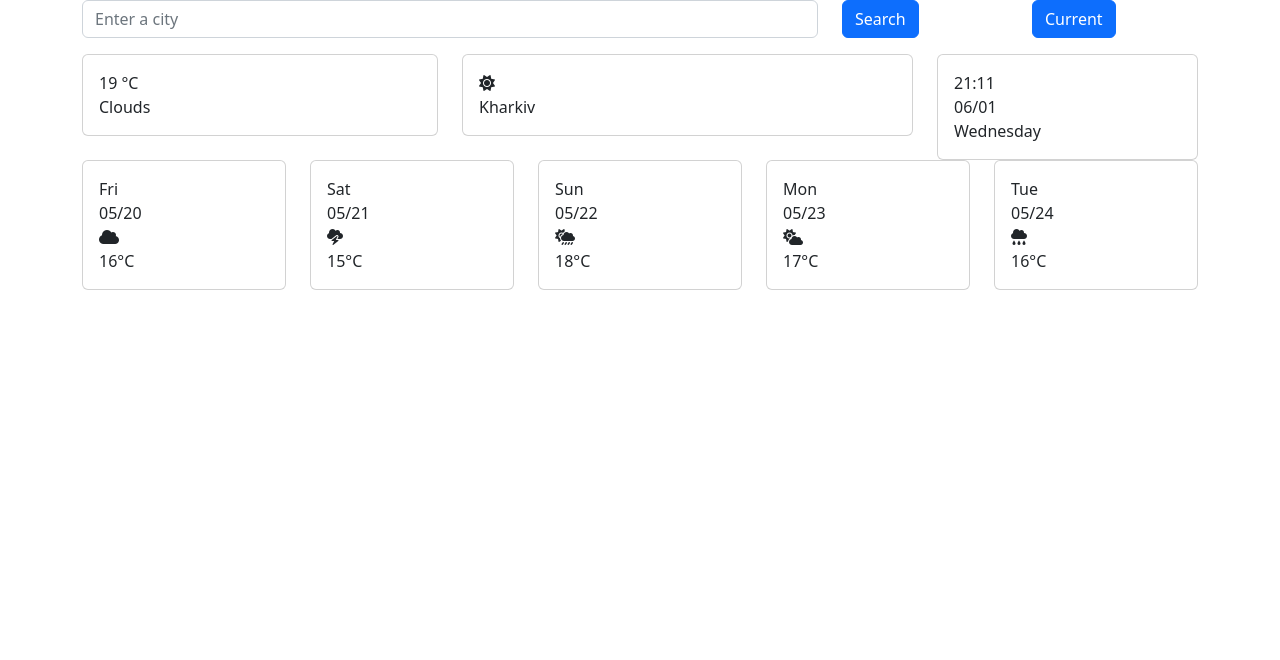
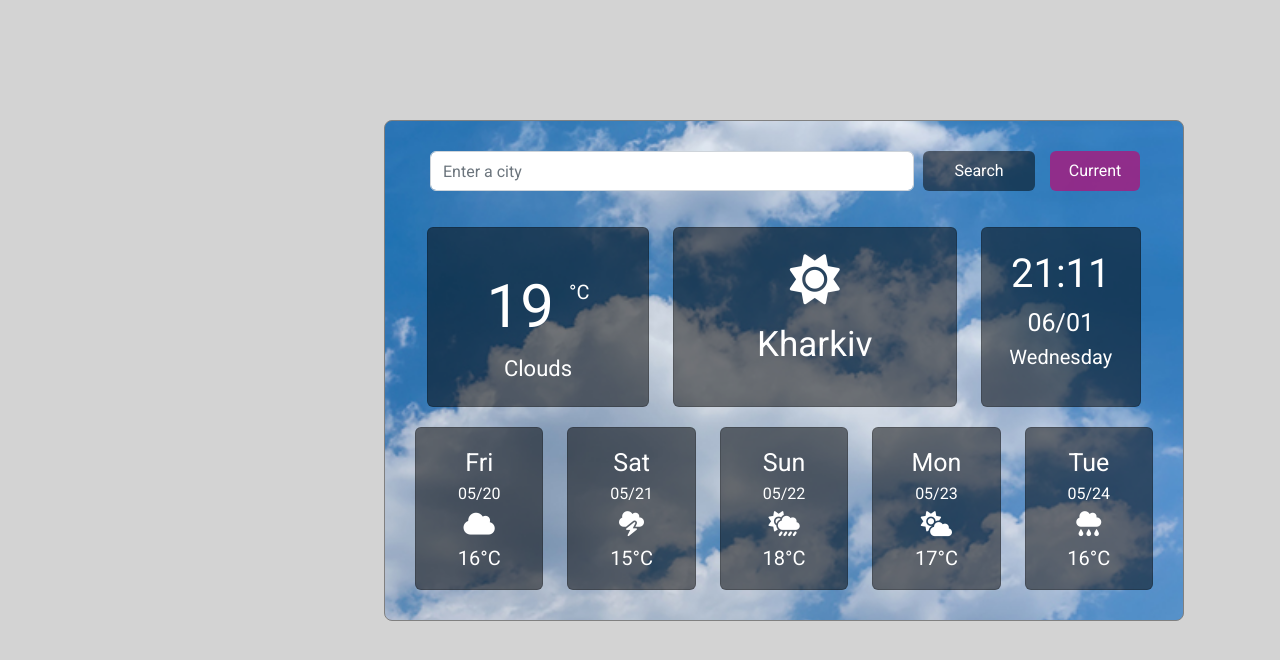
Before and after one commit to JuliaTroitskaya/weather-app, a plain HTML site: page index.html in a window 1280 px wide. Drawn offline with nearby package versions, Linux system fonts and the light colour scheme; a web font is replaced by a local one.

Commit message:
Changed paths to files

```diff
--- a/index.html
+++ b/index.html
@@ -1,19 +1,18 @@
 <!DOCTYPE html>
 <html>
   <head>
-    <title>Parcel Sandbox</title>
+    <title>Weather App</title>
     <meta charset="UTF-8" />
-
     <link
       href="https://cdn.jsdelivr.net/npm/bootstrap@5.2.0-beta1/dist/css/bootstrap.min.css"
       rel="stylesheet"
       integrity="sha384-0evHe/X+R7YkIZDRvuzKMRqM+OrBnVFBL6DOitfPri4tjfHxaWutUpFmBp4vmVor"
       crossorigin="anonymous"
     />
+    <link rel="stylesheet" href="src/styles.css">
     <script src="https://kit.fontawesome.com/e087eea5a5.js" crossorigin="anonymous"></script>
     <script src="https://unpkg.com/axios/dist/axios.min.js"></script>
     <link rel="preconnect" href="https://fonts.googleapis.com">
-    <link href="src/styles.css" />
 <link rel="preconnect" href="https://fonts.gstatic.com" crossorigin>
 <link href="https://fonts.googleapis.com/css2?family=Akshar:wght@300;400;500;600;700&family=Roboto&display=swap" rel="stylesheet">
   </head>
--- a/src/styles.css
+++ b/src/styles.css
@@ -8,7 +8,7 @@
   padding: 30px;
   border-radius: 8px;
   border: 1px solid gray;
-  background: url(images/weather.jpg) no-repeat center center fixed;
+  background: url(weather.jpg) no-repeat center center fixed;
   background-size: cover;
   font-family: "Akshar", sans-serif;
   font-family: "Roboto", sans-serif;
```
Also changed, not shown: package.json (deleted, +0 -15 lines), src/weather.jpg (added).
